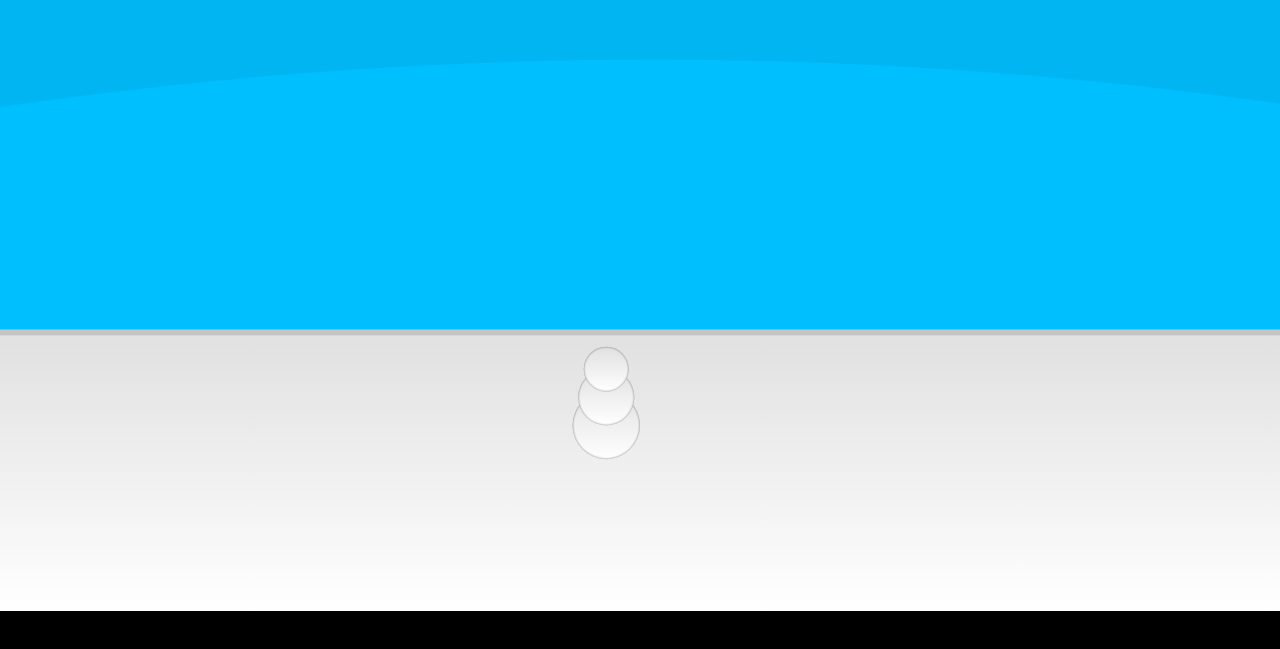
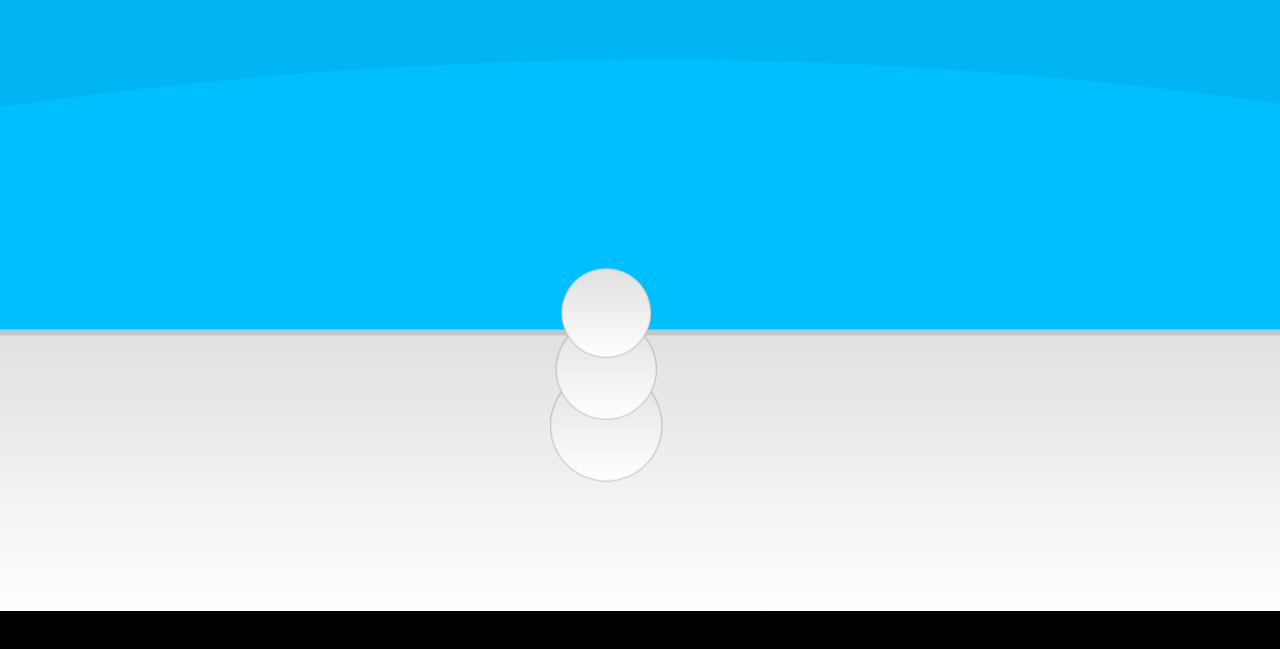
Before and after one commit to BluABK/geta-weeklies, a plain HTML site: page week 01/svg_snowman.html in a window 1280 px wide. Shown: the part 109-758 px from the top of the page. Drawn offline with Linux system fonts and the light colour scheme.

Commit message:
Resize and reposition snowman

```diff
--- a/week 01/svg_snowman.html
+++ b/week 01/svg_snowman.html
@@ -48,9 +48,9 @@
 
 
         <!-- Structure: snowman -->
-        <circle class="svg-snowman snow ball" id="bottom" cx="300" cy="950" r="60"></circle>
-        <circle class="svg-snowman snow ball" id="middle" cx="300" cy="900" r="50"></circle>
-        <circle class="svg-snowman snow ball" id="top" cx="300" cy="850" r="40"></circle>
+        <circle class="svg-snowman snow ball" id="bottom" cx="300" cy="950" r="100"></circle>
+        <circle class="svg-snowman snow ball" id="middle" cx="300" cy="850" r="90"></circle>
+        <circle class="svg-snowman snow ball" id="top" cx="300" cy="750" r="80"></circle>
 
     </svg>
 </body>
```
